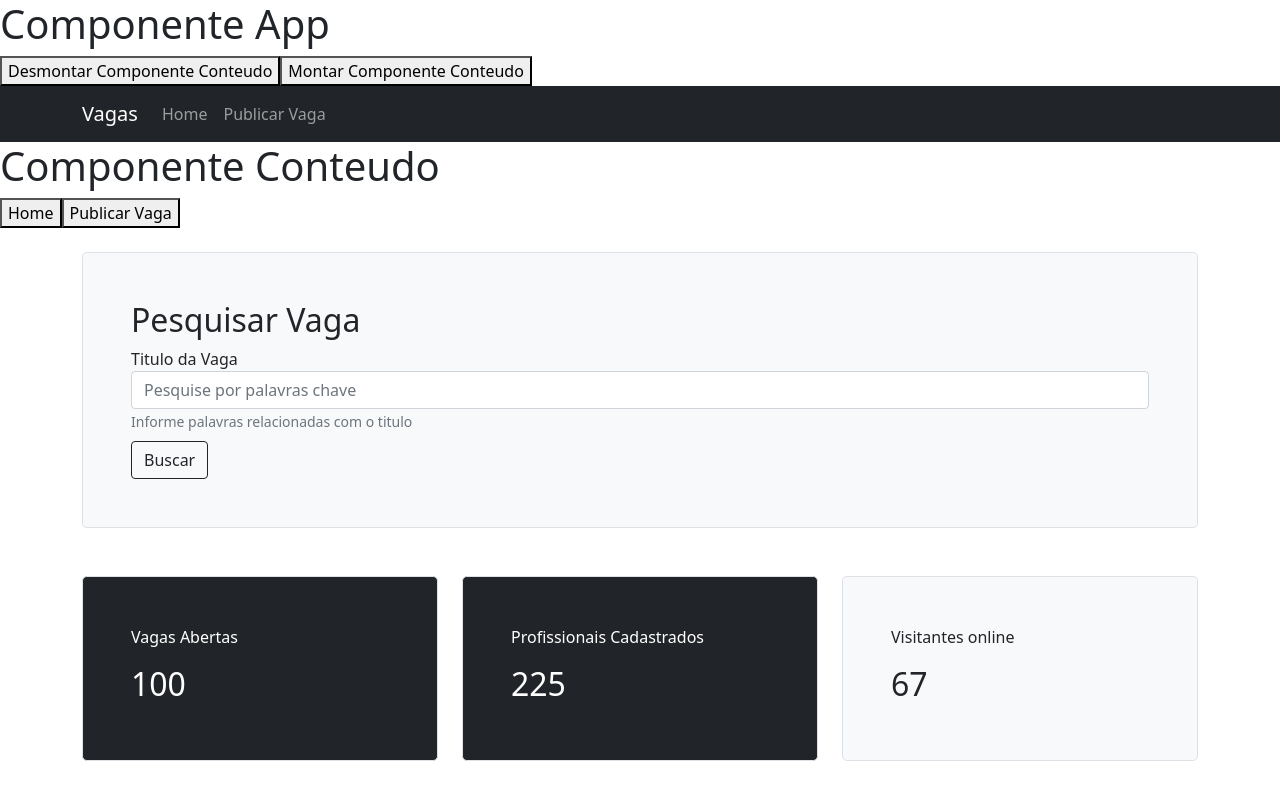
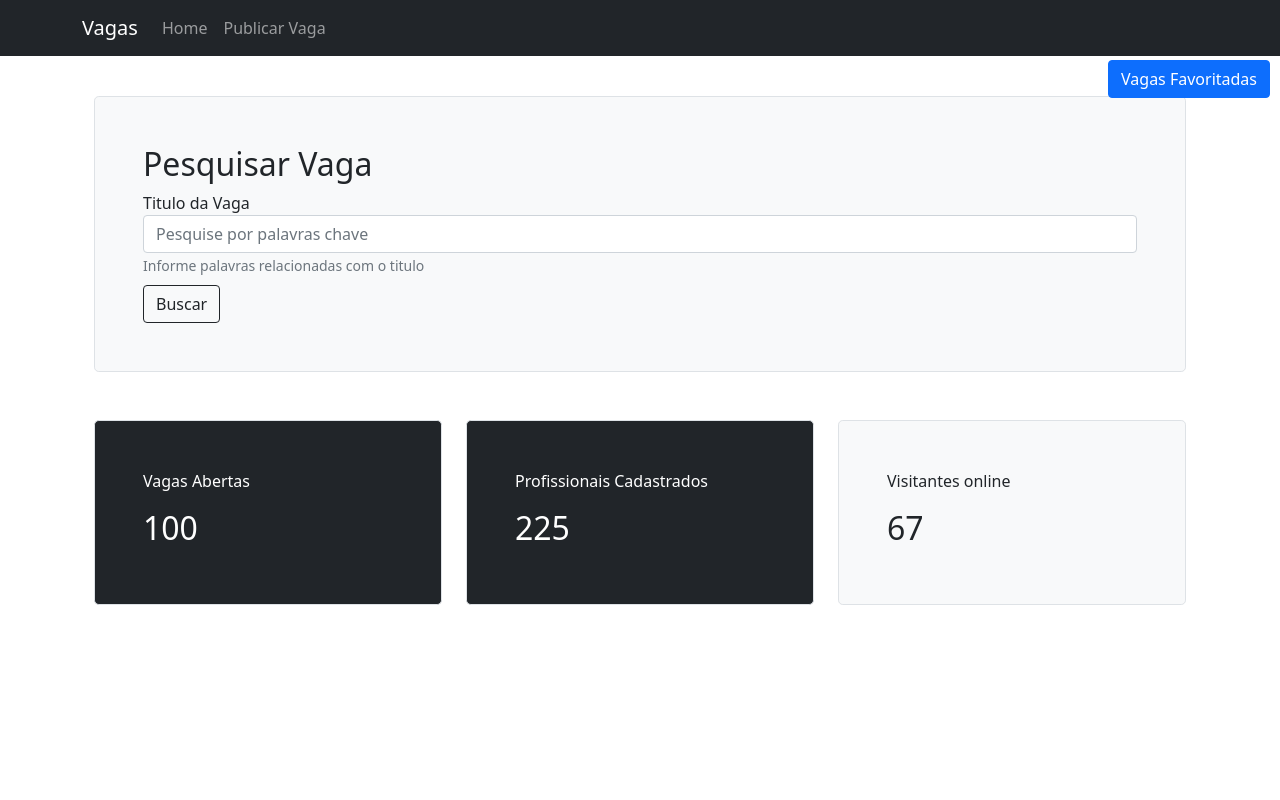
Before and after one commit to marcelocsantos7/VueMaster, a Vue app: page / in a window 1280 px wide. Built offline with nearby package versions, Linux system fonts and the light colour scheme.

Commit message:
refactor e adicao VagasFavoritas

```diff
--- a/package.json
+++ b/package.json
@@ -9,6 +9,7 @@
     "lint": "eslint . --ext .vue,.js,.jsx,.cjs,.mjs --fix --ignore-path .gitignore"
   },
   "dependencies": {
+    "mitt": "^3.0.0",
     "pinia": "^2.0.28",
     "vue": "^3.2.45",
     "vue-router": "^4.1.6"
--- a/src/App.vue
+++ b/src/App.vue
@@ -1,39 +1,35 @@
 <template>
   <div>
-    <h1>Componente App</h1>
-    <button @click="desmontarComponente()">Desmontar Componente Conteudo</button>
-    <button @click="montarComponenteConteudo()">Montar Componente Conteudo</button>
-    <Nav />
-    <Content v-if="visibilidade"/>
+    <!-- <button @click="desmontarComponente()">Desmontar Componente Conteudo</button>
+    <button @click="montarComponenteConteudo()">Montar Componente Conteudo</button> -->
+    <!-- <Nav @eventoQueSeraCapturadoNoPai="$event('texto 1', 125)"/> dessa forma, o evento do filho, ja é disparado
+    inclusive, passando de volta, parametros pro componente filho -->
+    <!-- <Nav @eventoQueSeraCapturadoNoPai="acao($event)"/>  dessa forma, utilizo um metodo do pai pra capturar
+      o evento do filho
+    -->
+    <VagasFavoritas />
+    <Nav @navegar="componente = $event" />
+    <Content v-if="visibilidade" :conteudo="componente" />
   </div>
 </template>
 
 <script>
 import Nav from '@/components/layouts/Nav.vue'
 import Content from '@/components/layouts/Content.vue'
+import VagasFavoritas from '@/components/comuns/VagasFavoritas.vue'
 
 export default {
-  name:'App',
-  components:{
+  name: 'App',
+  components: {
     Nav,
-    Content
-  },
-  data: () =>{
-    return {
-      visibilidade: true,
-    }
-  },
-  methods: {
-    desmontarComponente(){
-      this.visibilidade = false
-    },
-    montarComponenteConteudo(){
-      this.visibilidade = true
-    }
-  },
+    Content,
+    VagasFavoritas
+},
+  data: () => ({
+    visibilidade: true,
+    componente: 'Home'
+  }),
 }
 </script>
 
-<style scoped>
-
-</style>
+<style scoped></style>
--- a/src/components/comuns/Vaga.vue
+++ b/src/components/comuns/Vaga.vue
@@ -1,13 +1,28 @@
 <template>
 	<div class="card">
-		<div class="card-header bg-dark text-white">{{ titulo }}</div>
+		<div class="card-header bg-dark text-white">
+			<div class="row">
+				<div class="col d-flex justify-content-between">
+					<div>{{ titulo }}</div>
+					<div>
+						<div class="form-check form-switch">
+							<input type="checkbox" class="form-check-input">
+							<label class="form-check-label">Favoritar</label>
+						</div>
+					</div>
+				</div>
+			</div>
+			</div>
 		<div class="card-body">
 			<p>{{ descricao }}</p>
 		</div>
 		<div class="card-footer">
-			<small class="text-muted">Salário: {{ salario }} | Modalidade: {{ getModalidade }} | Tipo: {{ getTipo }} |
-				Publicação: {{
-					getPublicacao }}</small>
+			<small class="text-muted">
+				Salário: {{ salario }} |
+				Modalidade: {{ getModalidade }} |
+				Tipo: {{ getTipo }} |
+				Publicação: {{ getPublicacao }}
+			</small>
 		</div>
 	</div>
 </template>
@@ -15,19 +30,16 @@
 <script>
 export default {
 	name: 'Vaga',
-	// props: ['titulo', 'descricao-vaga', 'salario', 'modalidade', 'tipo', 'publicacao']
 	props: {
 		titulo: {
 			type: String,
 			required: true,
 			validator(prop) {
-				console.log(`titulo lenght = ${prop.length}`)
-				return prop.length <= 30 && true
+				return prop.length <= 50 && true
 			}
 		},
 		descricao: {
 			type: String,
-			// default: 'O contratante nao encaminhou dados pra vaga'
 			default() {
 				return `*`.repeat(20)
 			}
@@ -69,13 +81,5 @@ export default {
 			return dataPublicacao.toLocaleDateString('pt-BR')
 		}
 	}
-	// created() {
-	// 	console.log('titulo =', typeof this.titulo)
-	// 	console.log('descricao =', typeof this.descricaoVaga)
-	// 	console.log('salario =', typeof this.salario)
-	// 	console.log('modalidade =', typeof this.modalidade)
-	// 	console.log('tipo =', typeof this.tipo)
-	// 	console.log('publicacao =', typeof this.publicacao)
-	// },
 }
 </script>
--- /dev/null
+++ b/src/components/comuns/VagasFavoritas.vue
@@ -0,0 +1,32 @@
+<template>
+  <div>
+    <div class="vagas-favoritas">
+      <button class="btn btn-primary" type="button" data-bs-toggle="offcanvas" data-bs-target="#offcanvasRight"
+        aria-controls="offcanvasRight">Vagas Favoritadas</button>
+    </div>
+    <div class="offcanvas offcanvas-end" tabindex="-1" id="offcanvasRight" aria-labelledby="offcanvasRightLabel">
+      <div class="offcanvas-header">
+        <h5 id="offcanvasRightLabel">Favoritos</h5>
+        <button type="button" class="btn-close text-reset" data-bs-dismiss="offcanvas" aria-label="Close"></button>
+      </div>
+      <div class="offcanvas-body">
+        ...
+      </div>
+    </div>
+  </div>
+</template>
+
+<script>
+export default {
+  name: 'VagasFavoritas'
+}
+</script>
+
+<style scoped>
+.vagas-favoritas {
+  position: absolute;
+  z-index: 1;
+  top: 60px;
+  right: 10px;
+}
+</style>
--- a/src/components/layouts/Content.vue
+++ b/src/components/layouts/Content.vue
@@ -1,14 +1,5 @@
 <template>
-  <div>
-    <h1>{{ titulo }}</h1>
-    <!-- <button @click="atualizarComponente()">Atualizar</button> -->
-    <button @click="conteudo = 'Home'">Home</button>
-    <button @click="conteudo = 'Publicar'">Publicar Vaga</button>
-    <!-- <p>Propriedade com v-bind :class="$style['teste']" = {{ $style }}</p>
-        <div :class="$style['teste']">Classe teste</div>
-        <div>variavel data: {{ teste }}</div> -->
-    <!-- <Home />
-        <Publicar /> -->
+  <div class="container mt-3">
     <KeepAlive>
       <component :is="conteudo" />
     </KeepAlive>
@@ -19,11 +10,19 @@
 import PublicarVaga from '@/views/PublicarVaga.vue'
 import Home from '@/views/Home.vue'
 
+
 export default {
   name: 'Content',
+  props: {
+    conteudo: {
+      type: String,
+      required: true
+    }
+  },
   components: {
     Home,
     Publicar: PublicarVaga,
+
   },
   methods: {
     atualizarComponente() {
@@ -32,59 +31,9 @@ export default {
   },
   data: () => {
     return {
-      teste: 'atualizei e comitei',
       titulo: 'Componente Conteudo',
-      conteudo: 'Home'
     }
   },
-  /*
-  beforeCreate(){
-    console.log('Antes de criar', this.teste)
-  },
-
-  created(){
-    console.log('Criado', this.teste)
-  },
-
-  beforeMount(){
-    console.log('antes de montar')
-  },
-  mounted(){
-    console.log('Montado')
-  },
-  beforeUpdate(){
-    console.log('Antes de Atualizar')
-  },
-  updated(){
-    console.log('Atualizado')
-  },
-  beforeUnmount(){
-    console.log('Antes de desmontar/destruir')
-  },
-  unmounted(){
-    console.log('Desmontado')
-  },
-
-  errorCaptured(){
-    console.log('Erro capturado')
-  },
-  renderTracked(){
-    console.log('Re-render rastreado')
-  },
-  renderTriggered(){
-    console.log('Re-render acionado')
-  },
-  activated(){
-    console.log('Ativado')
-  },
-  deactivated(){
-    console.log('desativado')
-  },
-  async serverPrefetch() {
-    console.log('pre-fetch data on server as it is faster than on the client')
-  }
-  */
-
 }
 </script>
 
--- a/src/components/layouts/Nav.vue
+++ b/src/components/layouts/Nav.vue
@@ -2,16 +2,17 @@
   <nav class="navbar navbar-expand-lg navbar-dark bg-dark">
     <div class="container">
       <a class="navbar-brand" href="#">Vagas</a>
-    <button class="navbar-toggler" type="button" data-bs-toggle="collapse" data-bs-target="#navbarSupportedContent" aria-controls="navbarSupportedContent" aria-expanded="false" aria-label="Toggle navigation">
+      <button class="navbar-toggler" type="button" data-bs-toggle="collapse" data-bs-target="#navbarSupportedContent"
+        aria-controls="navbarSupportedContent" aria-expanded="false" aria-label="Toggle navigation">
         <span class="navbar-toggler-icon"></span>
       </button>
       <div class="collapse navbar-collapse" id="navbarSupportedContent">
         <ul class="navbar-nav me-auto mb-2 mb-lg-0">
           <li class="nav-item">
-          <a class="nav-link" href="#">Home</a>
+            <a class="nav-link" href="#" @click="navegarPara('Home')">Home</a>
           </li>
           <li class="nav-item">
-          <a class="nav-link" href="#">Publicar Vaga</a>
+            <a class="nav-link" href="#" @click="navegarPara('Publicar')">Publicar Vaga</a>
           </li>
 
         </ul>
@@ -20,8 +21,13 @@
   </nav>
 </template>
 
-<script></script>
-
-<style scoped>
-
-</style>
+<script>
+export default {
+  name: 'Nav',
+  methods: {
+    navegarPara(parametros) {
+      this.$emit('navegar', parametros)
+    }
+  }
+}
+</script>
--- a/src/main.js
+++ b/src/main.js
@@ -1,12 +1,6 @@
 import { createApp } from 'vue'
-import { createPinia } from 'pinia'
-
 import App from './App.vue'
-import router from './router'
 
 const app = createApp(App)
 
-app.use(createPinia())
-app.use(router)
-
 app.mount('#app')
--- a/src/router/index.js
+++ /dev/null
@@ -1,11 +0,0 @@
-import { createRouter, createWebHistory } from 'vue-router'
-
-const router = createRouter({
-  history: createWebHistory(import.meta.env.BASE_URL),
-  routes: [
-    {
-    },
-  ]
-})
-
-export default router
--- a/src/views/PublicarVaga.vue
+++ b/src/views/PublicarVaga.vue
@@ -46,7 +46,6 @@
       </div>
     </div>
     <div class="row mt-3">
-      {{ titulo }} | {{ descricao }} | {{ salario }} | {{ modalidade }} | {{ tipo }} |
       <div class="col">
         <button type="submit" class="btn btn-primary" @click="salvarVaga">Cadastrar</button>
       </div>
```
Also changed, not shown: src/stores/counter.js (deleted, +0 -12 lines), 1 other file (tests, documents, lock files or other folders). Lines whose indentation alone changed are shown as unchanged.
